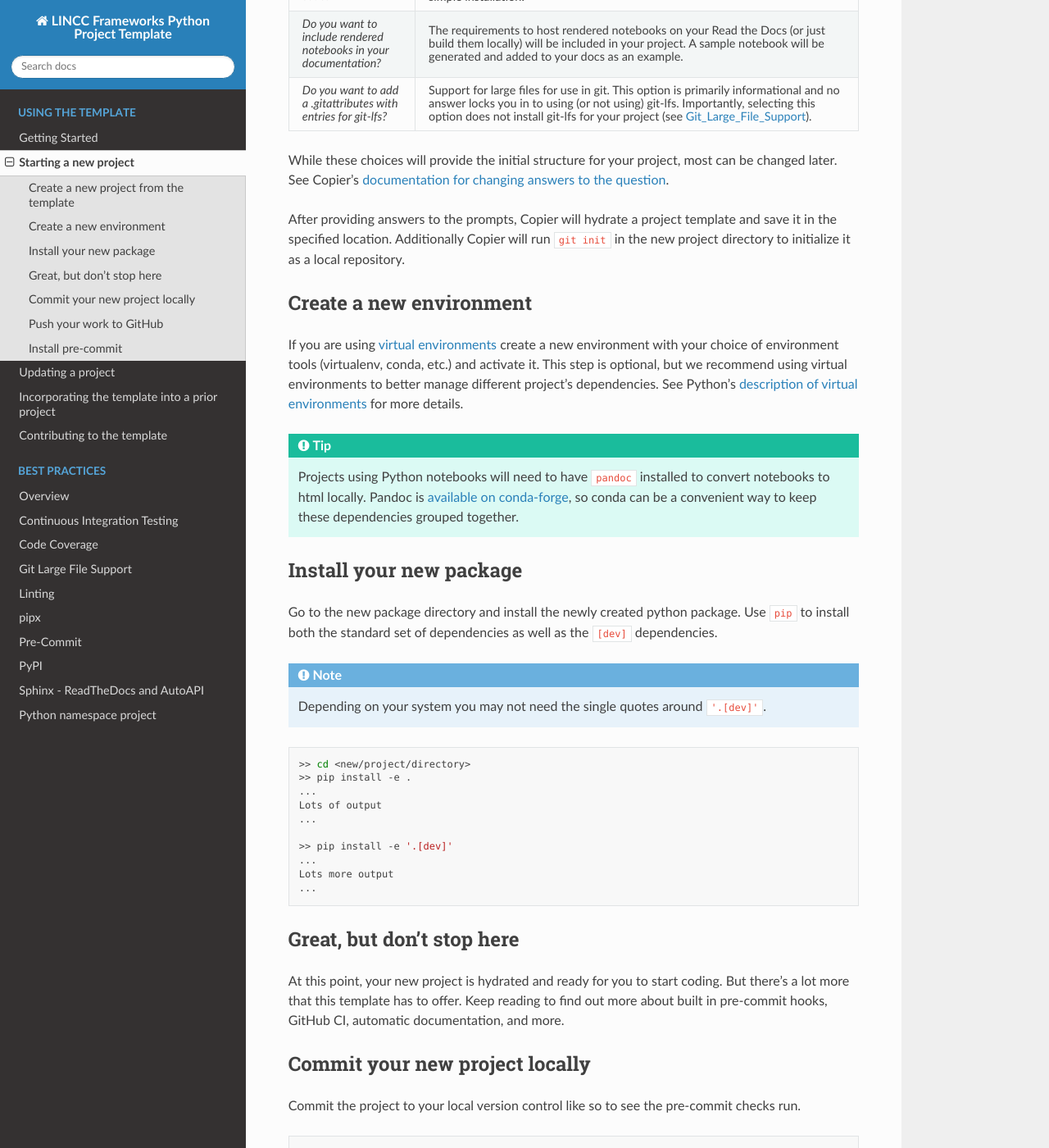
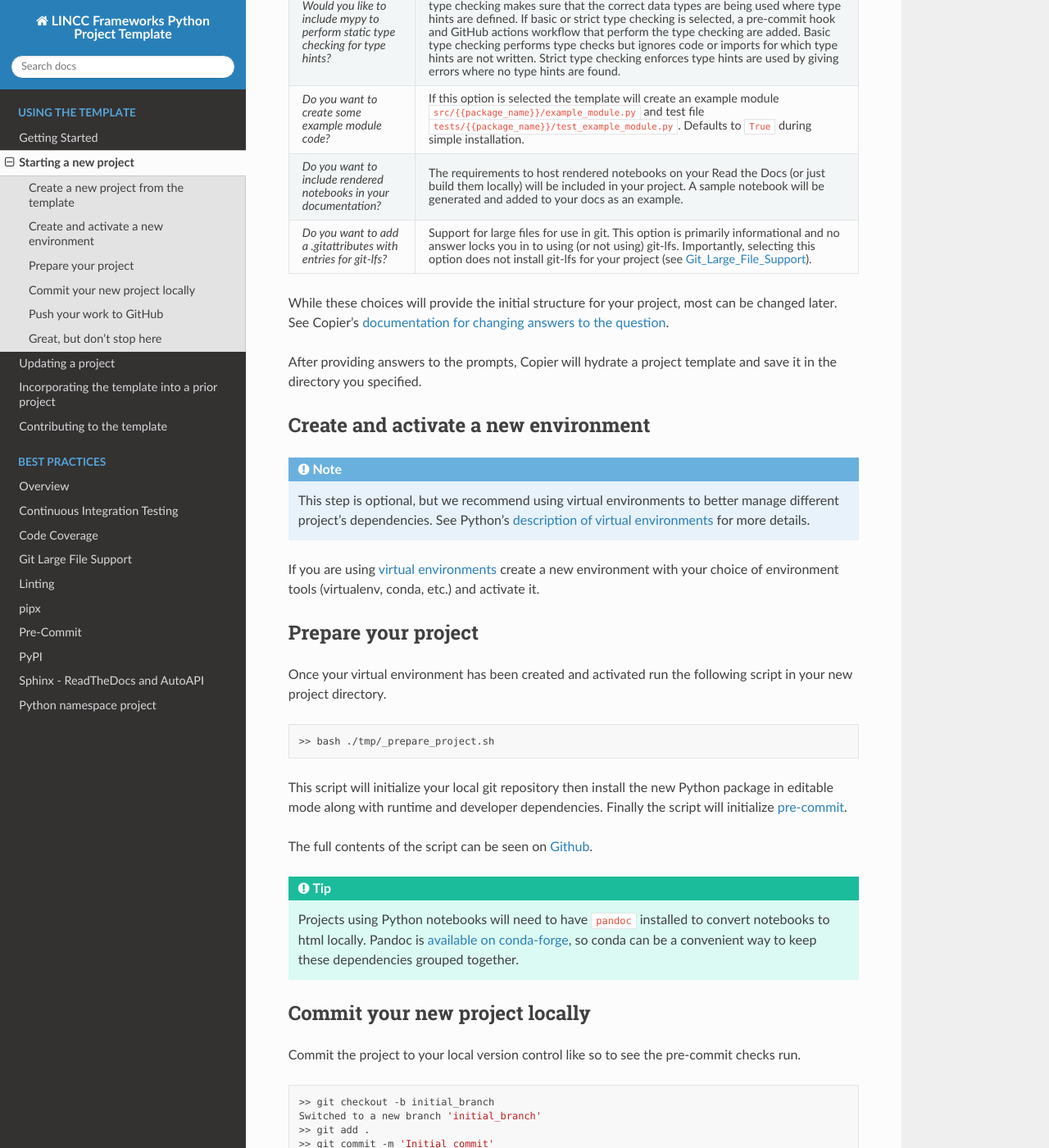
Before and after one commit to lincc-frameworks/python-project-template, a Sphinx documentation site: the page built from docs/source/new_project.rst, in a window 1280 px wide and 1400 px high, scrolled down 1215 px. Shown: the whole window at 82% size. Built offline with Sphinx 7.4.7 and the Read the Docs theme 2.0.0, drawn with Linux system fonts in a browser that asks for light colours; the version number could not be read and is left out; some of the changed text lies outside the part shown.

Commit message:
Adding _prepare_project script. Updating documentation.

```diff
--- a/copier.yml
+++ b/copier.yml
@@ -111,6 +111,5 @@
     - README.md
     - .gitattributes
 
-# Tasks to execute after generating or updating a project.
-# _tasks:
-#     - "git init --initial-branch=main"
+# Require that the user has at least Copier v8.0.0 installed
+_min_copier_version: "8.0.0"
--- a/docs/practices/namespace_project.rst
+++ b/docs/practices/namespace_project.rst
@@ -33,7 +33,6 @@
 
     copier copy gh:lincc-frameworks/python-project-template acme-supernovae
     cd acme-supernovae
-    git init --initial-branch=main
     git add README.md && git commit -m 'initial commit'
     git checkout -b acme/main
     mv src acme
--- a/docs/source/new_project.rst
+++ b/docs/source/new_project.rst
@@ -7,6 +7,13 @@
 
 Choose where you would like to create your new project, and call copier with
 the template.
+
+.. important::
+    A new version of Copier was released June 4, 2023. Please ensure that your
+    installed version of Copier >= 8.0.0. The following command will not work
+    with earlier versions of Copier.
+
+    ``pipx list`` will display installed the currently install version of Copier.
 
 .. code-block:: bash
 
@@ -53,56 +60,42 @@
 See Copier's `documentation for changing answers to the question <https://copier.readthedocs.io/en/stable/updating/>`_.
 
 After providing answers to the prompts, Copier will hydrate a project template
-and save it in the specified location. Additionally Copier will run
-``git init`` in the new project directory to initialize it as a local repository.
+and save it in the directory you specified.
 
-Create a new environment
----------------------------
+Create and activate a new environment
+--------------------------------------
+
+.. note::
+    This step is optional, but we recommend using virtual environments to better
+    manage different project's dependencies.
+    See Python's `description of virtual environments <https://packaging.python.org/en/latest/guides/installing-using-pip-and-virtual-environments/>`_
+    for more details.
 
 If you are using `virtual environments <https://packaging.python.org/en/latest/glossary/#term-Virtual-Environment>`_
 create a new environment with your choice of environment tools (virtualenv,
 conda, etc.) and activate it.
-This step is optional, but we recommend using virtual environments to better
-manage different project's dependencies.
-See Python's `description of virtual environments <https://packaging.python.org/en/latest/guides/installing-using-pip-and-virtual-environments/>`_
-for more details.
+
+Prepare your project
+---------------------
+
+Once your virtual environment has been created and activated run the following
+script in your new project directory.
+
+.. code-block:: bash
+
+    >> bash ./tmp/_prepare_project.sh
+
+This script will initialize your local git repository then install the new Python
+package in editable mode along with runtime and developer dependencies. Finally
+the script will initialize :doc:`pre-commit <../practices/precommit>`.
+
+The full contents of the script can be seen on `Github <https://github.com/lincc-frameworks/python-project-template/tree/main/python-project-template/tmp/_prepare_project.sh>`_.
 
 .. tip::
   Projects using Python notebooks will need to have ``pandoc`` installed to
   convert notebooks to html locally.
   Pandoc is `available on conda-forge <https://github.com/conda-forge/pandoc-feedstock>`_,
   so conda can be a convenient way to keep these dependencies grouped together.
-
-Install your new package
-----------------------------------------------------
-
-Go to the new package directory and install the newly created python package.
-Use ``pip`` to install both the standard set of dependencies as well as the
-``[dev]`` dependencies.
-
-.. note::
-  Depending on your system you may not need the single quotes around ``'.[dev]'``.
-
-.. code-block:: bash
-
-    >> cd <new/project/directory>
-    >> pip install -e .
-    ...
-    Lots of output
-    ...
-
-    >> pip install -e '.[dev]'
-    ...
-    Lots more output
-    ...
-
-Great, but don't stop here
--------------------------------------------------------------------------------
-
-At this point, your new project is hydrated and ready for you to start coding.
-But there's a lot more that this template has to offer.
-Keep reading to find out more about built in pre-commit hooks, GitHub CI,
-automatic documentation, and more.
 
 Commit your new project locally
 -------------------------------------------------------------------------------
@@ -112,7 +105,6 @@
 
 .. code-block:: bash
 
-    >> git init --initial-branch=main
     >> git checkout -b initial_branch
     Switched to a new branch 'initial_branch'
     >> git add .
@@ -132,17 +124,10 @@
 Integration starts up to verify that the project can build successfully and
 that all the unit tests pass. Neato!
 
-Install pre-commit
-----------------------------
+Great, but don't stop here
+-------------------------------------------------------------------------------
 
-Now that your project has been pushed to a GitHub remote repository, it's a good
-time to install ``pre-commit`` so that future commits will run a suite of checks
-before pushing code to the remote repository.
-Run the following command in your terminal.
-
-.. code:: bash
-
-    >> pre-commit install
-
-For more information about ``pre-commit`` including a list of the checks that
-will be run before each commit, please see :doc:`pre-commit <../practices/precommit>`.
+At this point, your new project is hydrated, version controlled and ready for
+you to start coding. But there's a lot more that this template has to offer!
+Take a look at the :doc:`Best Practices section <../practices/overview>` to learn about
+built in pre-commit hooks, GitHub CI, automatic documentation, and more.
```
Also changed, not shown: docs/source/overview.rst (+7 -1 lines), 2 other files.
